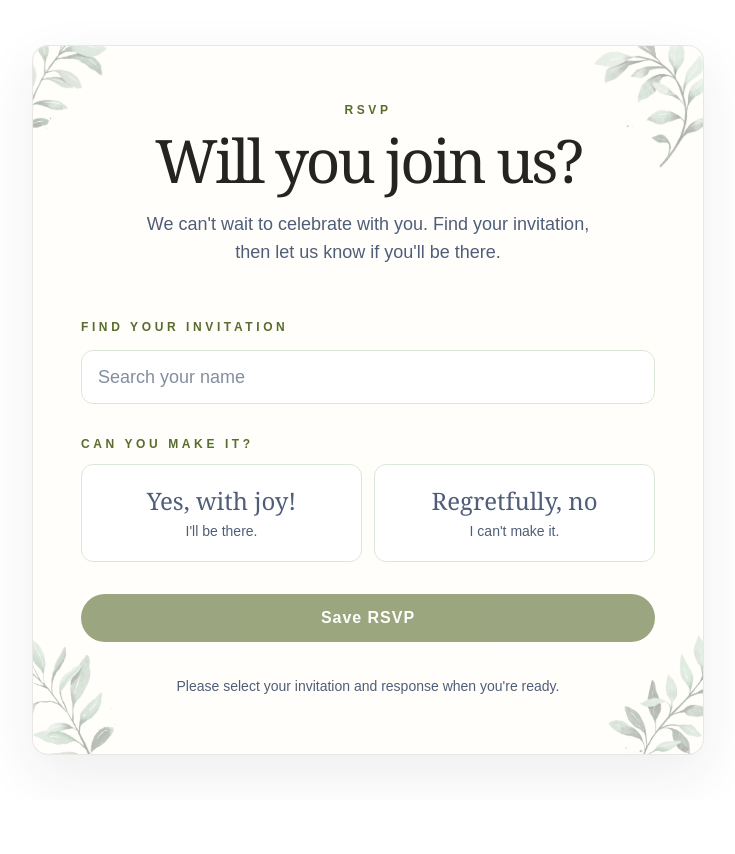
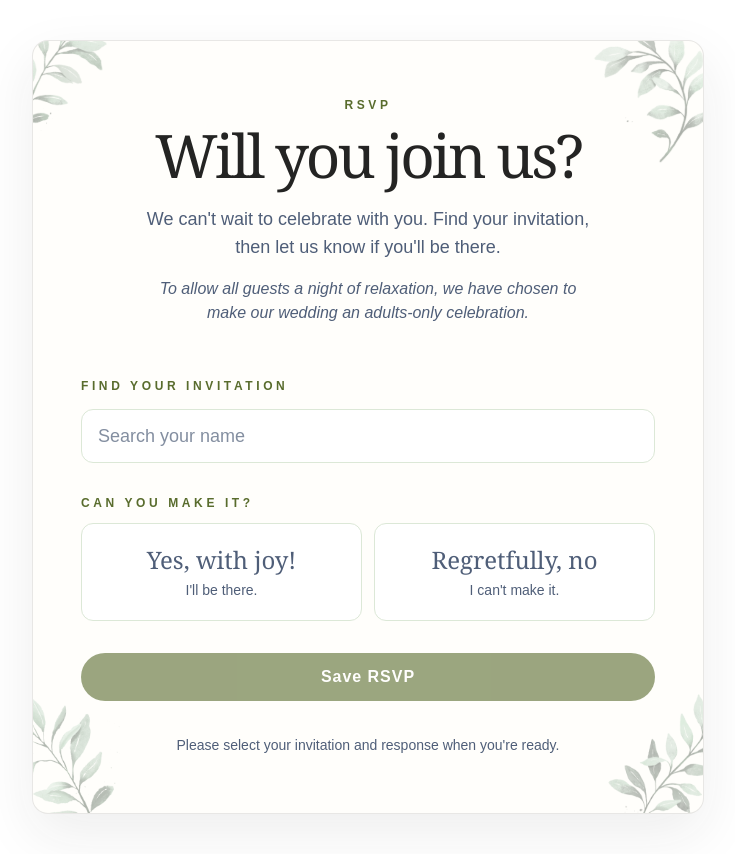
Before and after one commit to ianmarquez/kate-renzo-wedding-site, a Next.js app: page /rsvp in a window 1280 px wide. Shown: the whole page, without its empty margins (272-1007 px from the left). Before the commit the page ends 800 px from the top, so only its background shows below. Built offline with nearby package versions, Linux system fonts and the light colour scheme.

Commit message:
update: add rsvp note and remove linen long sleeves on the dress code section

```diff
--- a/src/app/component/dress-code.tsx
+++ b/src/app/component/dress-code.tsx
@@ -82,10 +82,7 @@ export default function DressCodeSection() {
           </div>
           <div className="mx-auto mt-9 max-w-3xl space-y-2 text-base leading-snug tracking-wide text-guidance sm:mt-11 sm:text-2xl">
             <p>Ladies: Long bright-colored garden dresses</p>
-            <p>
-              Gentlemen: Barong / linen long sleeves &amp; trousers in brown
-              hues
-            </p>
+            <p>Gentlemen: Barong &amp; trousers in brown hues</p>
           </div>
         </div>
       </div>
--- a/src/app/component/rsvp.tsx
+++ b/src/app/component/rsvp.tsx
@@ -26,6 +26,10 @@ export default function RsvpSection({
             <strong className="font-bold text-moss">November 30, 2026</strong>,
             so we can make sure there&apos;s a seat - and plenty of food -
             waiting for you.
+          </p>
+          <p className="mx-auto mt-4 max-w-2xl text-sm italic leading-6 text-guidance sm:text-base">
+            To allow all guests a night of relaxation, we have chosen to make
+            our wedding an adults-only celebration.
           </p>
           <Link
             className="mt-8 inline-flex items-center rounded-full bg-moss px-6 py-3 text-sm font-semibold tracking-label text-page focus-visible:outline-2 focus-visible:outline-offset-4 focus-visible:outline-moss sm:text-base"
--- a/src/app/rsvp/rsvp-form.tsx
+++ b/src/app/rsvp/rsvp-form.tsx
@@ -261,6 +261,10 @@ export default function RsvpForm({
           <p className="mx-auto mt-5 max-w-md text-base leading-7 text-guidance sm:text-lg">
             We can&apos;t wait to celebrate with you. Find your invitation, then
             let us know if you&apos;ll be there.
+          </p>
+          <p className="mx-auto mt-4 max-w-md text-sm italic leading-6 text-guidance sm:text-base">
+            To allow all guests a night of relaxation, we have chosen to make
+            our wedding an adults-only celebration.
           </p>
 
           <form
```
Also changed, not shown: 1 other file (tests, documents, lock files or other folders).
